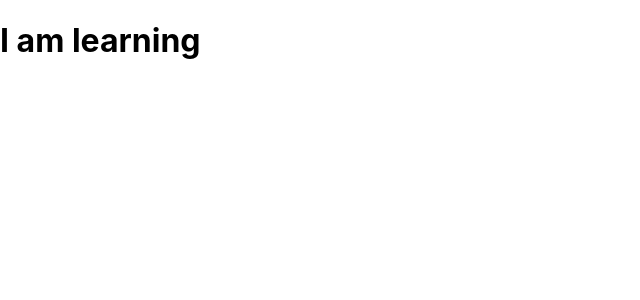
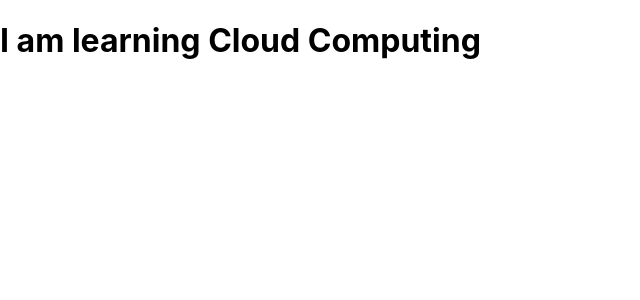
Before and after one commit to raeelhaider/reactapp1, a React (Create React App) app: page / in a window 1280 px wide. Shown: the top 300 px of the page, without its empty margins (0-640 px from the left). Built offline with nearby package versions, Linux system fonts and the light colour scheme.

Commit message:
update in technology.js

```diff
--- a/src/App.js
+++ b/src/App.js
@@ -7,8 +7,7 @@ import Technology from './technology.js';
 function App() {
   return (
     <div>
-      <Technology> </Technology>
-
+      <Technology latest="Cloud Computing"/>
     </div>
   );
 }
```
Also changed, not shown: 1 other file (tests, documents, lock files or other folders).
